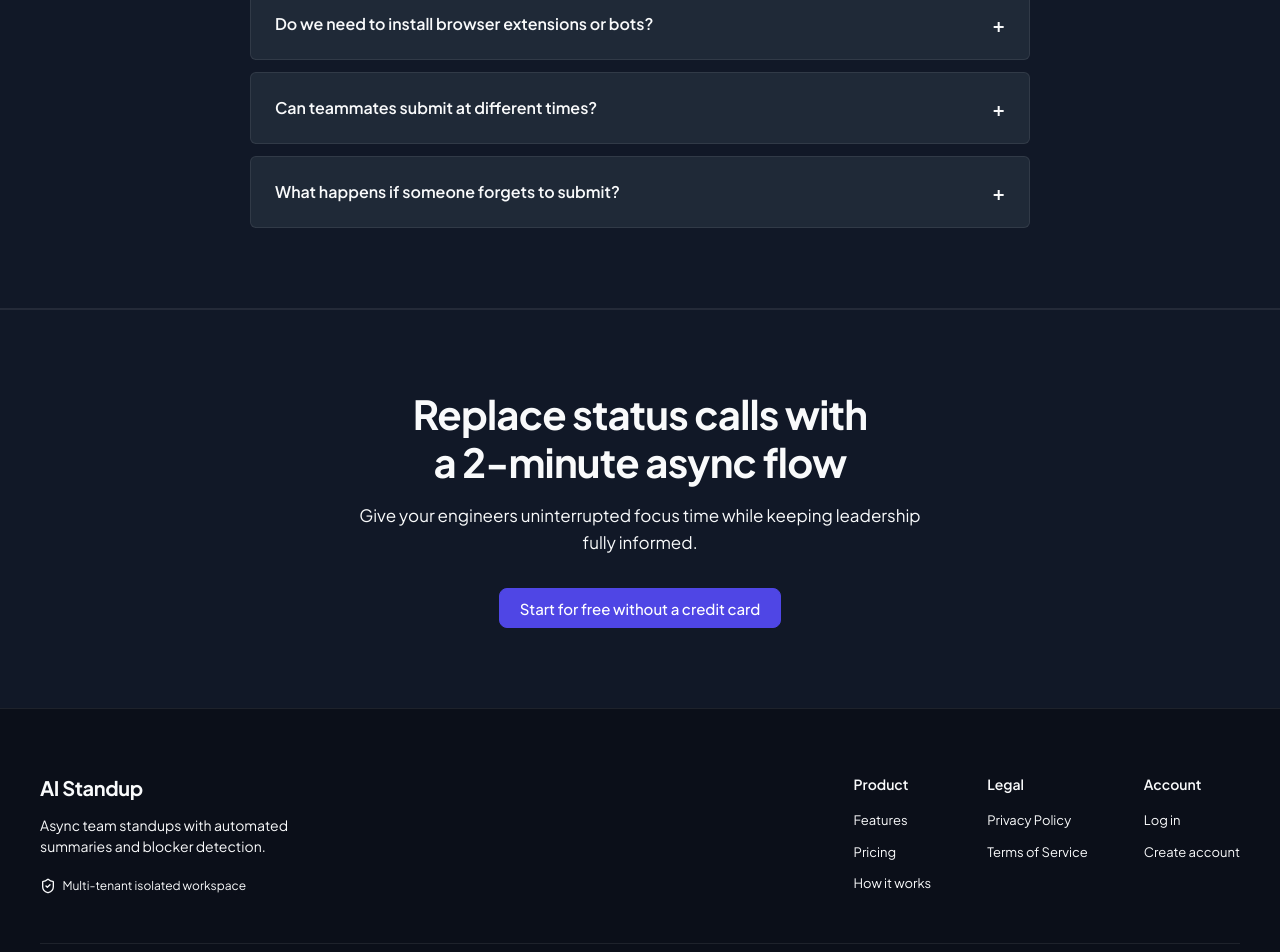
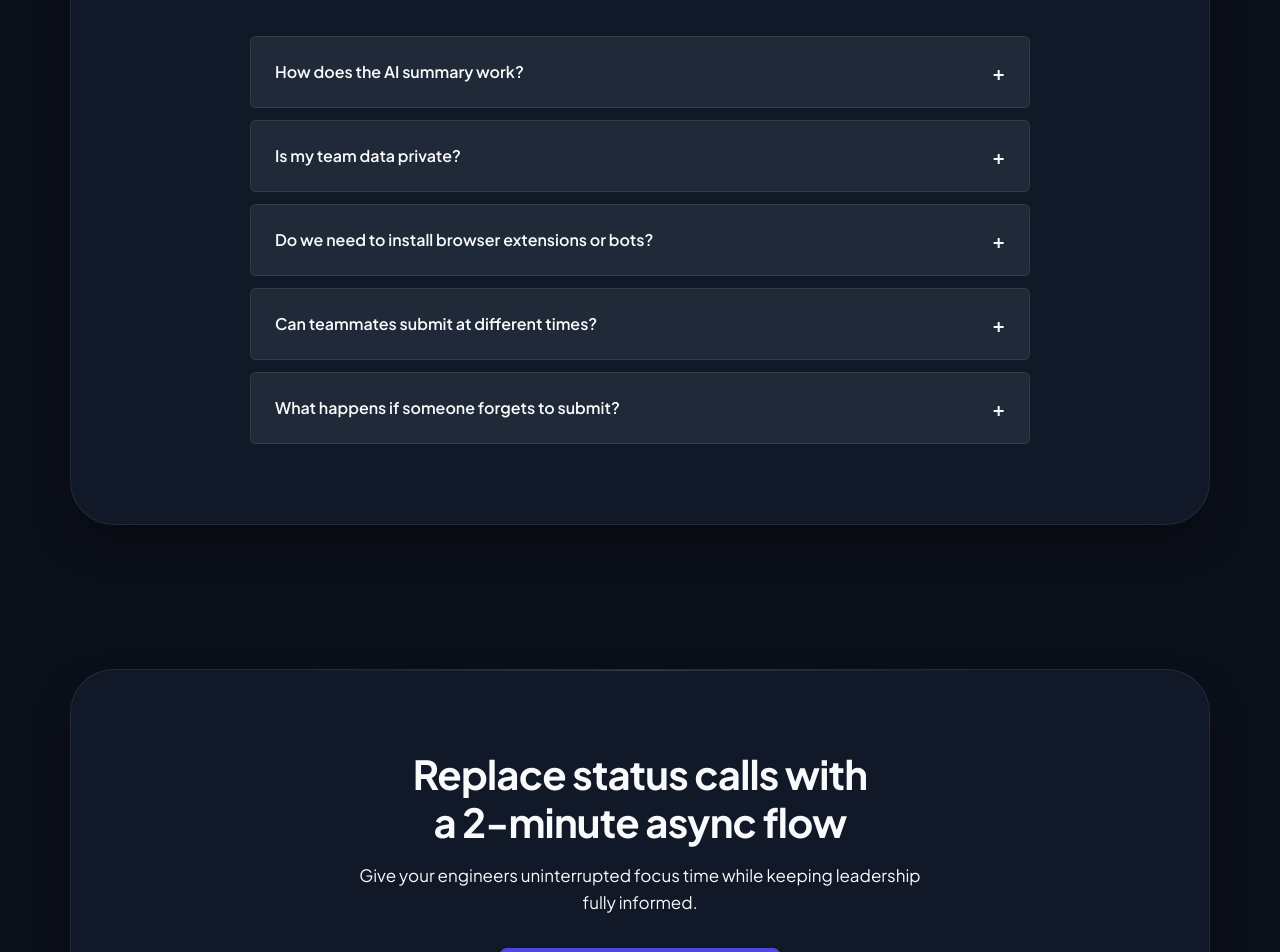
Before and after one commit to rohandev19/ai-standup, a Next.js app in the folder apps/web/: page / in a window 1280 px wide. Shown: the part 3694-4646 px from the top of the page. Built offline with nearby package versions, Linux system fonts and the light colour scheme; no server answers.

Commit message:
feat(landing): apply pill-curved island card design with 44px border-radius to sections

```diff
--- a/apps/web/src/app/page.module.css
+++ b/apps/web/src/app/page.module.css
@@ -337,10 +337,27 @@
 }
 
 .sectionAlt {
-  padding: 5rem 1.5rem;
+  position: relative;
+  width: calc(100% - 3rem);
+  max-width: 1140px;
+  margin: 4.5rem auto;
+  padding: 5rem 3.5rem;
   background: var(--surface-1);
-  border-top: 1px solid var(--border-subtle);
-  border-bottom: 1px solid var(--border-subtle);
+  border: 1px solid var(--border-subtle);
+  border-radius: 44px;
+  box-shadow: 0 20px 45px -15px rgba(0, 0, 0, 0.5);
+  overflow: hidden;
+}
+
+.sectionAlt::before {
+  content: '';
+  position: absolute;
+  top: 0;
+  left: 15%;
+  right: 15%;
+  height: 1px;
+  background: linear-gradient(90deg, transparent, rgba(255, 255, 255, 0.15), transparent);
+  pointer-events: none;
 }
 
 .sectionHeader {
@@ -858,10 +875,28 @@
 
 /* Final CTA */
 .finalCta {
-  padding: 5rem 1.5rem;
+  position: relative;
+  width: calc(100% - 3rem);
+  max-width: 1140px;
+  margin: 4.5rem auto 6.5rem;
+  padding: 5rem 3rem;
   text-align: center;
   background: var(--surface-1);
-  border-top: 1px solid var(--border-subtle);
+  border: 1px solid var(--border-subtle);
+  border-radius: 44px;
+  box-shadow: 0 20px 45px -15px rgba(0, 0, 0, 0.5);
+  overflow: hidden;
+}
+
+.finalCta::before {
+  content: '';
+  position: absolute;
+  top: 0;
+  left: 20%;
+  right: 20%;
+  height: 1px;
+  background: linear-gradient(90deg, transparent, rgba(255, 255, 255, 0.15), transparent);
+  pointer-events: none;
 }
 
 .finalCtaInner {
@@ -991,4 +1026,12 @@
     grid-template-columns: 1fr;
     max-width: 420px;
   }
+
+  .sectionAlt,
+  .finalCta {
+    width: calc(100% - 1.5rem);
+    margin: 2.5rem auto;
+    padding: 3.5rem 1.5rem;
+    border-radius: 28px;
+  }
 }
```
